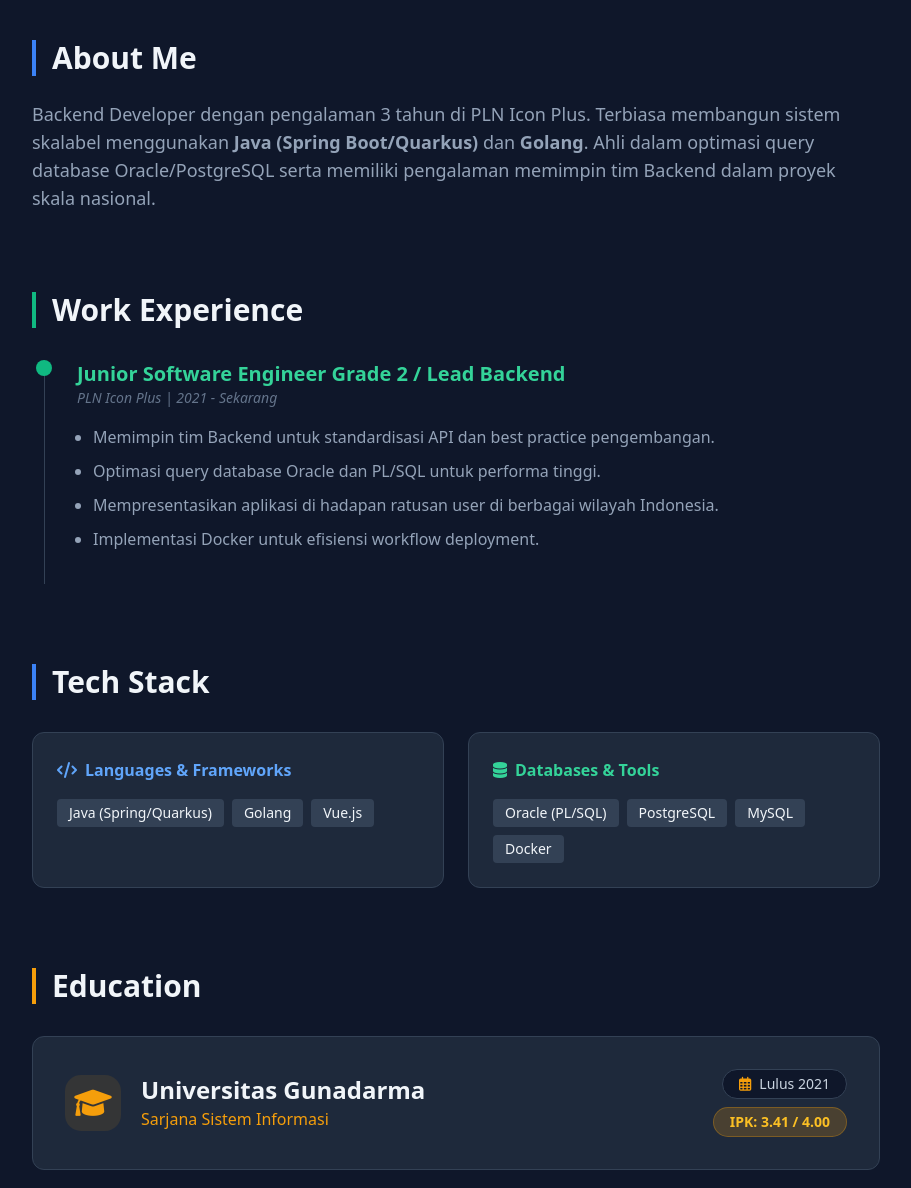
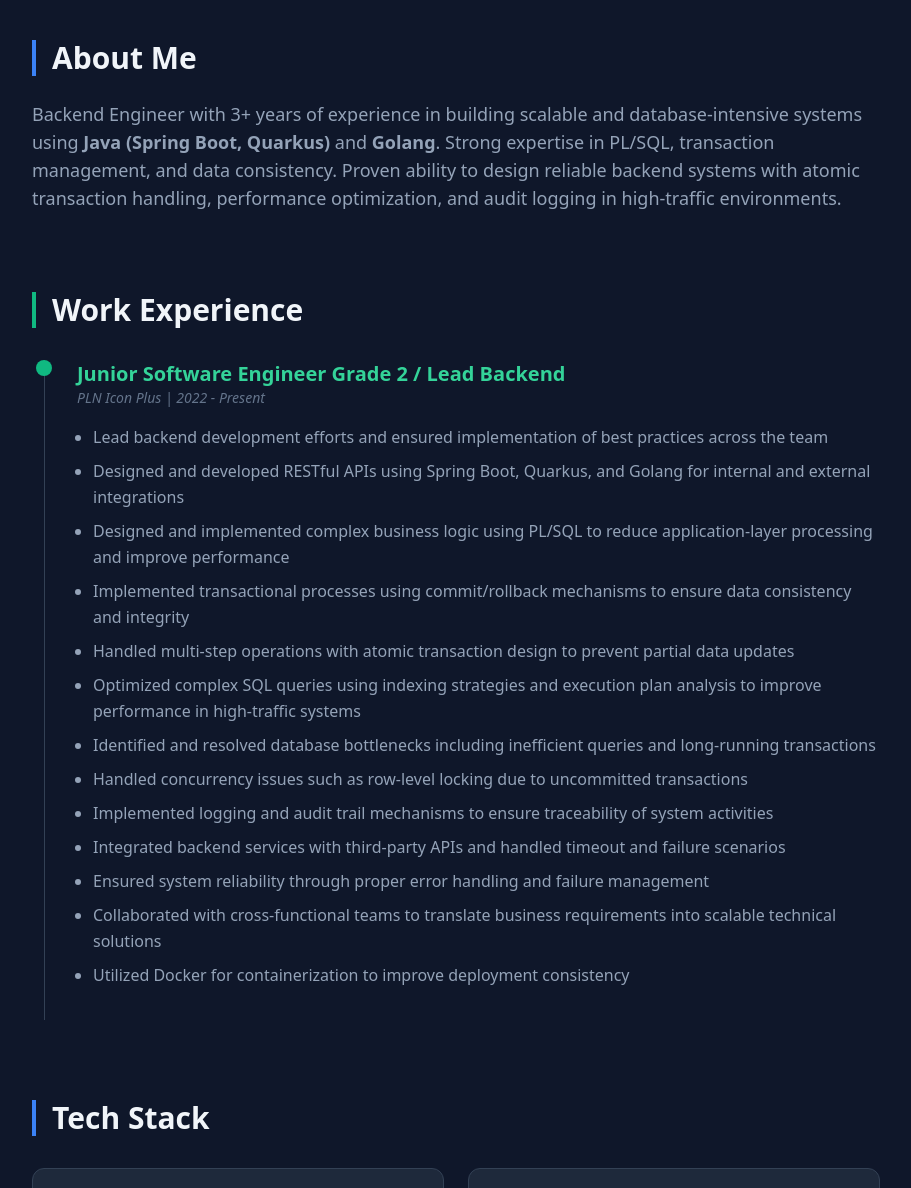
Before and after one commit to Rifks8/rifks8.github.io, a plain HTML site: page index.html in a window 1280 px wide. Shown: the part 840-2028 px from the top of the page, without its empty margins (184-1095 px from the left). Drawn offline with nearby package versions, Linux system fonts and the light colour scheme.

Commit message:
Ref: ubah desc

```diff
--- a/index.html
+++ b/index.html
@@ -29,7 +29,11 @@
         <section id="about" class="mb-20">
             <h2 class="text-3xl font-bold mb-6 border-l-4 border-blue-500 pl-4">About Me</h2>
             <p class="text-lg text-slate-400">
-                Backend Developer dengan pengalaman 3 tahun di PLN Icon Plus. Terbiasa membangun sistem skalabel menggunakan <strong>Java (Spring Boot/Quarkus)</strong> dan <strong>Golang</strong>. Ahli dalam optimasi query database Oracle/PostgreSQL serta memiliki pengalaman memimpin tim Backend dalam proyek skala nasional.
+                Backend Engineer with 3+ years of experience in building scalable and database-intensive
+                systems using <strong>Java (Spring Boot, Quarkus)</strong> and <strong>Golang</strong>.
+                Strong expertise in PL/SQL, transaction management, and data consistency. Proven ability to design reliable backend
+                systems with atomic transaction handling, performance optimization, and audit logging in
+                high-traffic environments.
             </p>
         </section>
 
@@ -38,12 +42,31 @@
             <div class="relative border-l border-slate-700 ml-3 pl-8 pb-8">
                 <div class="absolute -left-[9px] top-0 w-4 h-4 rounded-full bg-emerald-500"></div>
                 <h3 class="text-xl font-bold text-emerald-400">Junior Software Engineer Grade 2 / Lead Backend</h3>
-                <p class="text-sm text-slate-500 mb-4 italic">PLN Icon Plus | 2021 - Sekarang</p>
+                <p class="text-sm text-slate-500 mb-4 italic">PLN Icon Plus | 2022 - Present</p>
                 <ul class="list-disc list-outside space-y-2 text-slate-400 ml-4">
-                    <li>Memimpin tim Backend untuk standardisasi API dan best practice pengembangan.</li>
-                    <li>Optimasi query database Oracle dan PL/SQL untuk performa tinggi.</li>
-                    <li>Mempresentasikan aplikasi di hadapan ratusan user di berbagai wilayah Indonesia.</li>
-                    <li>Implementasi Docker untuk efisiensi workflow deployment.</li>
+                    <li> Lead backend development efforts and ensured implementation of best practices across
+                    the team </li>
+                    <li> Designed and developed RESTful APIs using Spring Boot, Quarkus, and Golang for
+                    internal and external integrations </li>
+                    <li> Designed and implemented complex business logic using PL/SQL to reduce
+                    application-layer processing and improve performance </li>
+                    <li> Implemented transactional processes using commit/rollback mechanisms to ensure data
+                    consistency and integrity </li>
+                    <li> Handled multi-step operations with atomic transaction design to prevent partial data
+                    updates </li>
+                    <li> Optimized complex SQL queries using indexing strategies and execution plan analysis to
+                    improve performance in high-traffic systems </li>
+                    <li> Identified and resolved database bottlenecks including inefficient queries and
+                    long-running transactions </li>
+                    <li> Handled concurrency issues such as row-level locking due to uncommitted transactions </li>
+                    <li> Implemented logging and audit trail mechanisms to ensure traceability of system
+                    activities </li>
+                    <li> Integrated backend services with third-party APIs and handled timeout and failure
+                    scenarios </li>
+                    <li> Ensured system reliability through proper error handling and failure management
+                    <li> Collaborated with cross-functional teams to translate business requirements into
+                    scalable technical solutions </li>
+                    <li> Utilized Docker for containerization to improve deployment consistency </li>
                 </ul>
             </div>
         </section>
```
